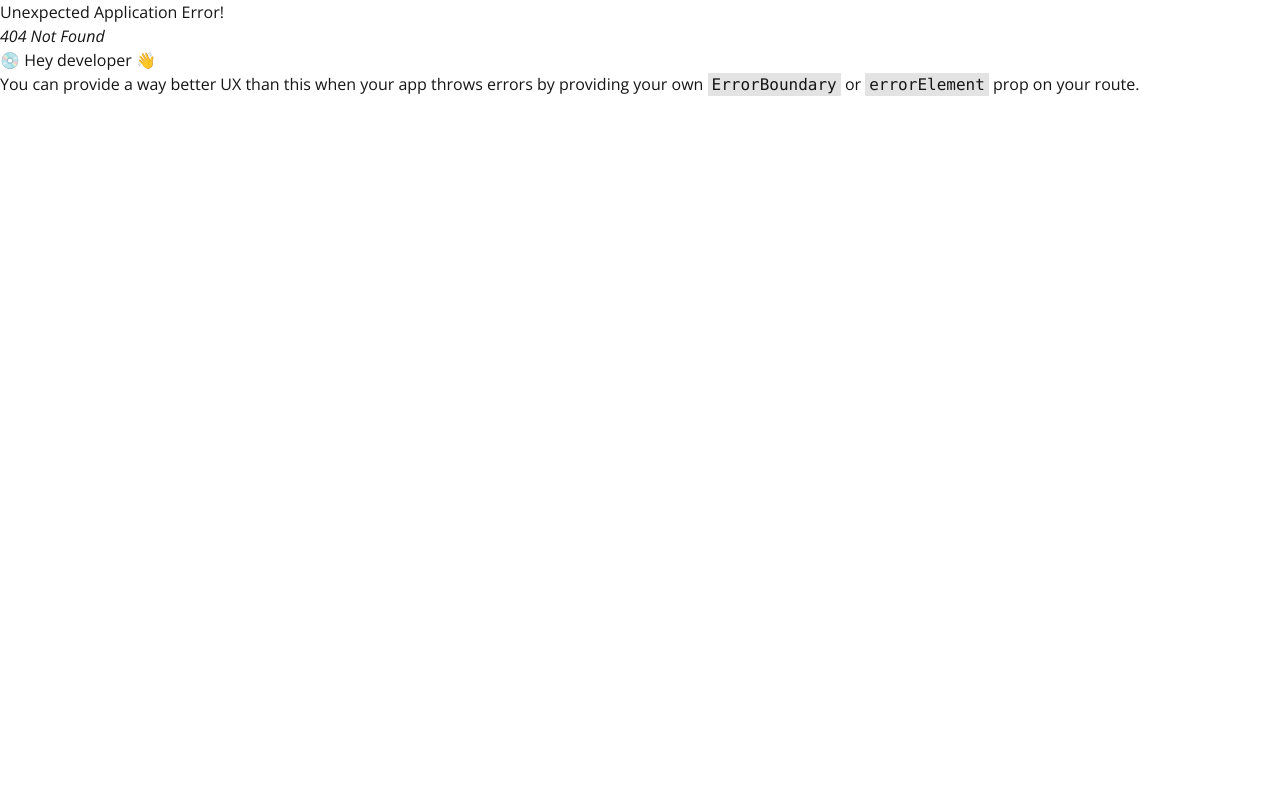
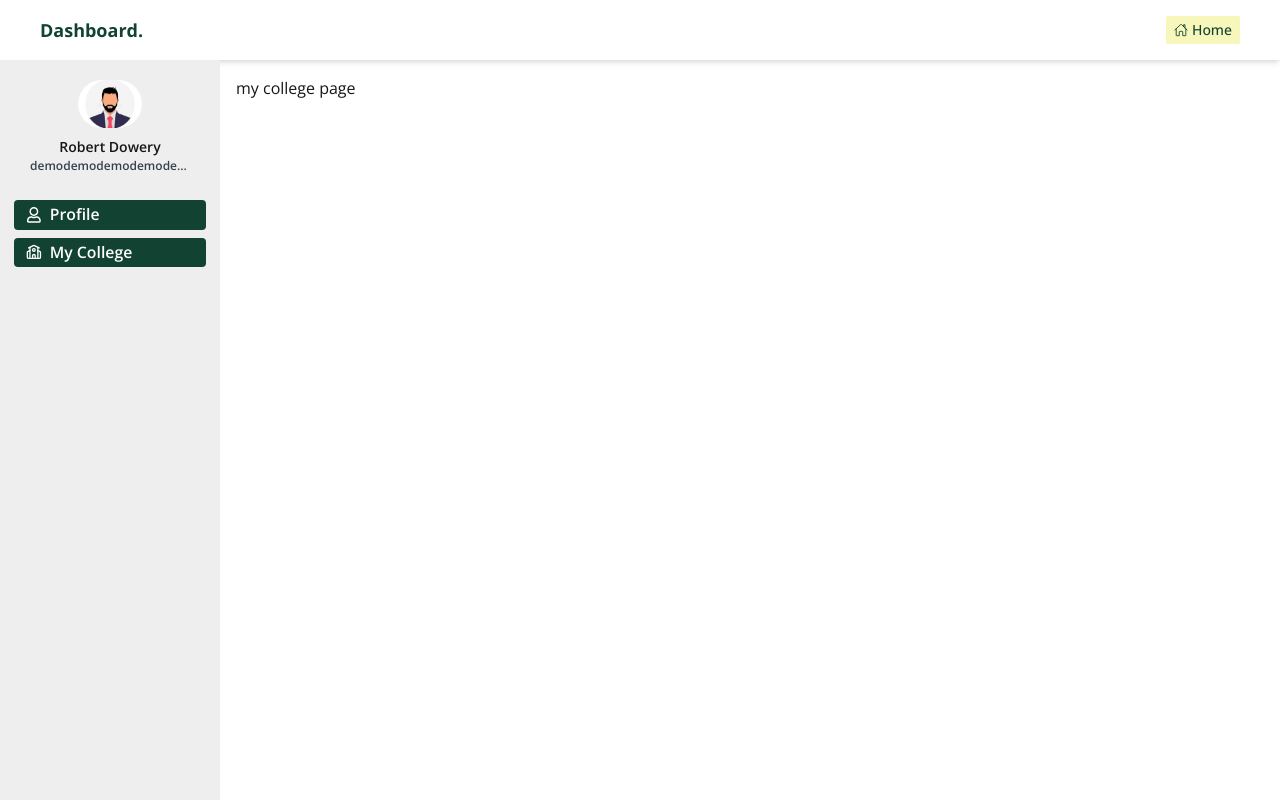
Before and after one commit to sam-suzzaman/UniBook-Frontend, a React (Vite) app: page /dashboard/my-college in a window 1280 px wide. Before the commit this address had no page. Built offline with nearby package versions, Linux system fonts and the light colour scheme.

Commit message:
add dashboard layout with route

```diff
--- /dev/null
+++ b/src/Layout/DashboardLayout.jsx
@@ -0,0 +1,80 @@
+import React, { useState } from "react";
+import { Outlet } from "react-router-dom";
+import styled from "styled-components";
+import { DashboardNavbar, DashboardSidebar } from "../components";
+
+const DashobardLayout = () => {
+    const [isSidebarOpen, setIsSidebarOpen] = useState(false);
+
+    const toggleSidebar = () => {
+        setIsSidebarOpen(!isSidebarOpen);
+    };
+
+    return (
+        <Wrapper>
+            <DashboardNavbar toggleSidebar={toggleSidebar} />
+            <div className="dashboard">
+                <div
+                    className={`d-sidebar ${isSidebarOpen ? "show" : ""}`}
+                    onClick={toggleSidebar}
+                >
+                    <DashboardSidebar />
+                </div>
+                <div className="d-content">
+                    <Outlet />
+                </div>
+            </div>
+        </Wrapper>
+    );
+};
+
+const Wrapper = styled.section`
+    width: 100%;
+    height: 100vh;
+    display: flex;
+    flex-direction: column;
+    justify-content: center;
+    align-items: center;
+    .dashboard {
+        width: 100%;
+        height: calc(100vh - 60px);
+        display: grid;
+        grid-template-columns: minmax(auto, 220px) 1fr;
+    }
+
+    /* Sidebar display container */
+    .dashboard .d-sidebar {
+        height: 100%;
+        background-color: #eeeeee;
+        overflow-y: auto;
+    }
+    /* Content display Container */
+    .dashboard .d-content {
+        width: 100%;
+        height: 100%;
+        padding: 1rem 1rem;
+        overflow-y: auto;
+    }
+    @media screen and (max-width: 992px) {
+        .dashboard {
+            display: block;
+            position: relative;
+        }
+        /* Sidebar display container */
+        .dashboard .d-sidebar {
+            position: absolute;
+            top: 0;
+            left: 0;
+            width: 100%;
+            background-color: rgba(0, 0, 0, 0.3);
+            z-index: 1;
+            transform: translateX(-100%);
+            transition: all 0.3s ease-in-out;
+        }
+        .dashboard .d-sidebar.show {
+            transform: translateX(0);
+        }
+    }
+`;
+
+export default DashobardLayout;
--- a/src/Layout/Main.jsx
+++ b/src/Layout/Main.jsx
@@ -5,13 +5,23 @@ import { Footer, Navbar } from "../components";
 const MainLayout = () => {
     const location = useLocation();
     const isAuthRoute = location.pathname === "/auth";
-    return (
-        <div>
-            {!isAuthRoute && <Navbar />}
-            <Outlet />
-            {!isAuthRoute && <Footer />}
-        </div>
-    );
+    const isDashboardRoute = location.pathname.includes("/dashboard");
+
+    if (isAuthRoute || isDashboardRoute) {
+        return (
+            <div>
+                <Outlet />
+            </div>
+        );
+    } else {
+        return (
+            <div>
+                <Navbar />
+                <Outlet />
+                <Footer />
+            </div>
+        );
+    }
 };
 
 export default MainLayout;
--- a/src/Router/Routes.jsx
+++ b/src/Router/Routes.jsx
@@ -2,6 +2,7 @@ import { createBrowserRouter } from "react-router-dom";
 
 // import layout
 import MainLayout from "../Layout/Main";
+import DashobardLayout from "../Layout/DashboardLayout";
 
 // importing pages
 import {
@@ -11,6 +12,8 @@ import {
     SingleCollegePage,
     CollegePage,
     AdmissionPage,
+    ProfilePage,
+    MyCollegePage,
 } from "../pages";
 
 const router = createBrowserRouter([
@@ -24,23 +27,34 @@ const router = createBrowserRouter([
                 element: <HomePage />,
             },
             {
-                path: "/college",
+                path: "college",
                 element: <CollegePage />,
             },
             {
-                path: "/college/:id",
+                path: "college/:id",
                 element: <SingleCollegePage />,
             },
             {
-                path: "/admission",
+                path: "admission",
                 element: <AdmissionPage />,
             },
             {
-                path: "/about",
+                path: "dashboard",
+                element: <DashobardLayout />,
+                children: [
+                    { index: true, element: <ProfilePage /> },
+                    {
+                        path: "my-college",
+                        element: <MyCollegePage />,
+                    },
+                ],
+            },
+            {
+                path: "about",
                 element: <AboutPage />,
             },
             {
-                path: "/auth",
+                path: "auth",
                 element: <AuthenticationPage />,
             },
         ],
--- /dev/null
+++ b/src/components/UI/DashboardNavbar.jsx
@@ -0,0 +1,30 @@
+import React from "react";
+import { Link } from "react-router-dom";
+import { CiFolderOn } from "react-icons/ci";
+import { FaRegFolder } from "react-icons/fa6";
+import { GiHamburgerMenu } from "react-icons/gi";
+import { IoHomeOutline } from "react-icons/io5";
+
+const DashboardNavbar = ({ toggleSidebar }) => {
+    return (
+        <div className="bg-white shadow-md w-full flex justify-between items-center  h-[60px]">
+            <div className="w-full max-w-[1200px] mx-auto px-4 min-[1200px]:px-0 flex justify-between items-center">
+                <div className="font-bold text-base md:text-lg capitalize text-primary flex items-center">
+                    <GiHamburgerMenu
+                        className="cursor-pointer mr-4 text-[32px] md:text-[35px] transition-all duration-300  bg-neutral p-[7px] hover:bg-secondary hover:text-white rounded-sm min-[993px]:hidden"
+                        onClick={toggleSidebar}
+                    ></GiHamburgerMenu>
+                    dashboard.
+                </div>
+                <Link
+                    to="/"
+                    className=" capitalize text-xs md:text-sm font-medium text-primary bg-neutral px-2 py-1 rounded-sm hover:bg-secondary hover:text-white transition-all duration-300 inline-flex items-center"
+                >
+                    <IoHomeOutline className="mr-1 text-sm font-bold" /> home
+                </Link>
+            </div>
+        </div>
+    );
+};
+
+export default DashboardNavbar;
--- /dev/null
+++ b/src/components/UI/DashboardSidebar.jsx
@@ -0,0 +1,90 @@
+import React from "react";
+import { NavLink } from "react-router-dom";
+import styled from "styled-components";
+
+import { FaRegUser } from "react-icons/fa";
+import { LuSchool } from "react-icons/lu";
+
+import avatar from "../../assets/avatar.jpeg";
+
+const sidebarData = [
+    { id: 1, name: "profile", icon: <FaRegUser />, path: "." },
+    {
+        id: 2,
+        name: "my college",
+        icon: <LuSchool />,
+        path: "my-college",
+    },
+];
+
+const DashboardSidebar = () => {
+    return (
+        <Wrapper>
+            <div className="profile px-4 ">
+                <img
+                    className="w-16 mx-auto rounded-full"
+                    src={avatar}
+                    alt="avatar"
+                />
+                <h5 className="font-semibold text-[14px] text-center mt-2 text-ellipsis overflow-hidden">
+                    Robert Dowery
+                </h5>
+                <h6 className="font-semibold text-[12px] text-center text-ellipsis overflow-hidden text-gray-700">
+                    demodemodemodemodemo@gmail.com
+                </h6>
+            </div>
+            <div className="d-sidemenu">
+                {sidebarData?.map((item) => {
+                    return (
+                        <NavLink
+                            to={item.path}
+                            className="d-item"
+                            key={item.id}
+                            exact={item.exact}
+                        >
+                            <span className=" mr-[6px] md:mr-2">
+                                {item.icon}
+                            </span>
+                            {item.name}
+                        </NavLink>
+                    );
+                })}
+            </div>
+        </Wrapper>
+    );
+};
+
+const Wrapper = styled.aside`
+    padding: 20px 14px;
+    overflow-y: auto;
+    .d-sidemenu {
+        margin-top: 25px;
+    }
+    .d-sidemenu .d-item {
+        text-transform: capitalize;
+        display: flex;
+        align-items: center;
+        font-weight: 600;
+        font-size: calc(14px + 0.14vw);
+        padding: 3px 12px;
+        background-color: rgba(0, 0, 0, 0.06);
+        margin-bottom: 8px;
+        transition: all 0.3s ease;
+        border-radius: 4px;
+    }
+    .d-sidemenu .d-item:hover {
+        background-color: rgba(0, 0, 0, 0.2);
+    }
+    .d-sidemenu .d-item.active {
+        font-weight: 600;
+        background-color: var(--primary-clr);
+        color: #fff;
+    }
+    @media screen and (max-width: 992px) {
+        width: 100%;
+        max-width: 220px;
+        background-color: #eeeeee;
+        height: 100%;
+    }
+`;
+export default DashboardSidebar;
--- a/src/components/index.js
+++ b/src/components/index.js
@@ -14,3 +14,6 @@ export { default as CollegeLists } from "./CollegeLists/CollegeLists.jsx";
 export { default as ApplicationForm } from "./ApplicationForm/ApplicationForm.jsx";
 export { default as ApplicationDone } from "./ApplicationDone/ApplicationDone.jsx";
 export { default as AdmissionStepBar } from "./AdmissionStepBar/AdmissionStepBar.jsx";
+
+export { default as DashboardNavbar } from "./UI/DashboardNavbar.jsx";
+export { default as DashboardSidebar } from "./UI/DashboardSidebar.jsx";
--- a/src/components/shared/Navbar.jsx
+++ b/src/components/shared/Navbar.jsx
@@ -5,9 +5,9 @@ import SearchModal from "./SearchModal";
 
 const Navbar = () => {
     const navbarData = [
-        { id: 1, title: "home", path: "/" },
-        { id: 2, title: "college", path: "/college" },
-        { id: 3, title: "admission", path: "/admission" },
+        { id: 1, title: "home", path: "." },
+        { id: 2, title: "college", path: "college" },
+        { id: 3, title: "admission", path: "admission" },
         // { id: 4, title: "login", path: "/login" },
         // { id: 5, title: "home", path: "/" },
     ];
--- /dev/null
+++ b/src/pages/MyCollegePage.jsx
@@ -0,0 +1,7 @@
+import React from "react";
+
+const MyCollegePage = () => {
+    return <div>my college page</div>;
+};
+
+export default MyCollegePage;
--- /dev/null
+++ b/src/pages/ProfilePage.jsx
@@ -0,0 +1,7 @@
+import React from "react";
+
+const ProfilePage = () => {
+    return <div>profile page</div>;
+};
+
+export default ProfilePage;
--- a/src/pages/index.js
+++ b/src/pages/index.js
@@ -5,3 +5,5 @@ export { default as AuthenticationPage } from "./AuthenticationPage.jsx";
 export { default as SingleCollegePage } from "./SingleCollegePage.jsx";
 export { default as CollegePage } from "./CollegePage.jsx";
 export { default as AdmissionPage } from "./AdmissionPage.jsx";
+export { default as ProfilePage } from "./ProfilePage.jsx";
+export { default as MyCollegePage } from "./MyCollegePage.jsx";
```
